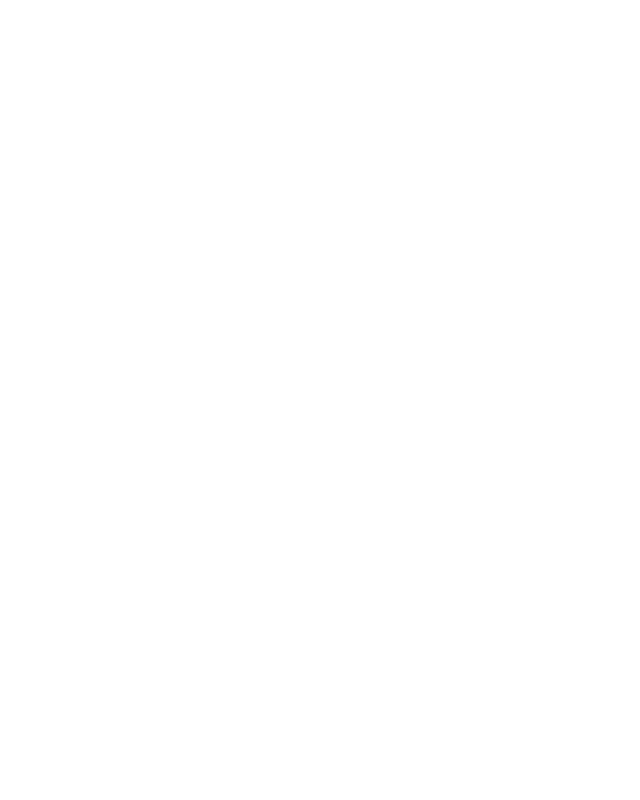
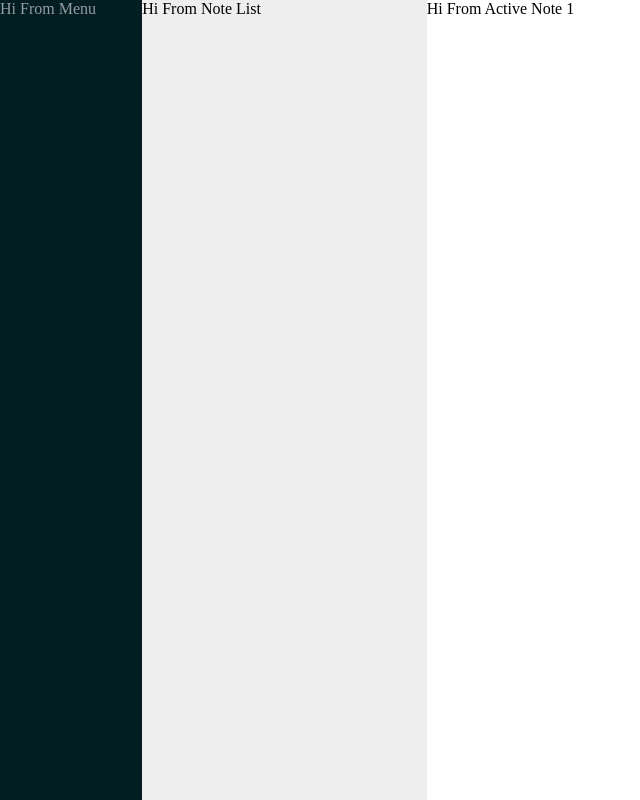
Before and after one commit to KristijanJ/notester, a React (Create React App) app: page /notes/1 in a window 1280 px wide. Shown: the whole page, without its empty margins (0-640 px from the left). Built offline with nearby package versions, Linux system fonts and the light colour scheme.

Commit message:
added css, started playing with routes

```diff
--- /dev/null
+++ b/src/assets/styles/activeNote.module.css
@@ -0,0 +1,4 @@
+.activeNoteWrapper {
+  overflow-y: auto;
+  flex: 6;
+}
--- /dev/null
+++ b/src/assets/styles/app.module.css
@@ -0,0 +1,10 @@
+* {
+  margin: 0;
+  padding: 0;
+  box-sizing: border-box;
+}
+
+.appContainer {
+  display: flex;
+  height: 100vh;
+}
--- /dev/null
+++ b/src/assets/styles/menu.module.css
@@ -0,0 +1,7 @@
+.menuWrapper {
+  overflow-y: auto;
+  background: #021e22;
+  flex: 1;
+  color: #949d9f;
+  position: relative;
+}
--- /dev/null
+++ b/src/assets/styles/noteList.module.css
@@ -0,0 +1,5 @@
+.noteListWrapper {
+  overflow-y: auto;
+  background: #eee;
+  flex: 2;
+}
--- /dev/null
+++ b/src/components/ActiveNote.js
@@ -0,0 +1,14 @@
+import React, { Component } from 'react';
+import styles from '../assets/styles/activeNote.module.css';
+
+class ActiveNote extends Component {
+  render() {
+    return (
+      <div className={styles.activeNoteWrapper}>
+        Hi From Active Note {this.props.match.params.id}
+      </div>
+    )
+  }
+}
+
+export default ActiveNote;
--- a/src/components/App.js
+++ b/src/components/App.js
@@ -1,11 +1,23 @@
-import React from 'react';
+import React, { Component } from 'react';
+import { Switch, Route } from 'react-router-dom';
+import Menu from './Menu';
+import NoteList from './NoteList';
+import ActiveNote from './ActiveNote';
 
-function App() {
-  return (
-    <div className="main">
+import styles from '../assets/styles/app.module.css';
 
-    </div>
-  );
+class App extends Component {
+  render() {
+    return (
+      <div className={styles.appContainer}>
+        <Menu />
+        <NoteList />
+        <Switch>
+          <Route path="/notes/:id" render={(props) => <ActiveNote {...props} />} />
+        </Switch>
+      </div>
+    );
+  }
 }
 
 export default App;
--- /dev/null
+++ b/src/components/Menu.js
@@ -0,0 +1,14 @@
+import React, { Component } from 'react';
+import styles from '../assets/styles/menu.module.css';
+
+class Menu extends Component {
+  render() {
+    return (
+      <div className={styles.menuWrapper}>
+        Hi From Menu
+      </div>
+    )
+  }
+}
+
+export default Menu;
--- /dev/null
+++ b/src/components/NoteList.js
@@ -0,0 +1,14 @@
+import React, { Component } from 'react';
+import styles from '../assets/styles/noteList.module.css';
+
+class NoteList extends Component {
+  render() {
+    return (
+      <div className={styles.noteListWrapper}>
+        Hi From Note List
+      </div>
+    )
+  }
+}
+
+export default NoteList;
--- a/src/index.js
+++ b/src/index.js
@@ -1,9 +1,25 @@
-import React from 'react';
-import ReactDOM from 'react-dom';
-import App from './components/App';
-import * as serviceWorker from './serviceWorker';
+import React from "react";
+import ReactDOM from "react-dom";
+import * as serviceWorker from "./serviceWorker";
+import { BrowserRouter, Switch, Redirect, Route } from "react-router-dom";
+import { Provider } from "react-redux";
+import store from "./store/store";
 
-ReactDOM.render(<App />, document.getElementById('root'));
+import App from "./components/App";
+
+ReactDOM.render(
+  <Provider store={store}>
+    <BrowserRouter>
+      <Switch>
+        <Route path="/notes" render={() => <App />} />
+        <Route path="/">
+          <Redirect to="/notes"/>
+        </Route>
+      </Switch>
+    </BrowserRouter>
+  </Provider>,
+  document.getElementById("root")
+);
 
 // If you want your app to work offline and load faster, you can change
 // unregister() to register() below. Note this comes with some pitfalls.
--- /dev/null
+++ b/src/store/reducers/index.js
@@ -0,0 +1,8 @@
+import { combineReducers } from "redux";
+import notesReducer from "./notesReducer";
+
+const rootReducer = combineReducers({
+  notesReducer
+});
+
+export default rootReducer;
--- /dev/null
+++ b/src/store/reducers/notesReducer.js
@@ -0,0 +1,19 @@
+const initState = {
+  notes: [],
+  note: {}
+};
+
+const notesReducer = (state = initState, action) => {
+  switch (action.type) {
+    case "GET_NOTES":
+      return {
+        ...state,
+        notes: action.payload
+      };
+
+    default:
+      return state;
+  }
+};
+
+export default notesReducer;
--- /dev/null
+++ b/src/store/store.js
@@ -0,0 +1,7 @@
+import { createStore } from "redux";
+import { applyMiddleware } from "redux";
+import thunk from "redux-thunk";
+import { createLogger } from "redux-logger";
+import rootReducer from "./reducers";
+
+export default createStore(rootReducer, applyMiddleware(thunk, createLogger()));
```
